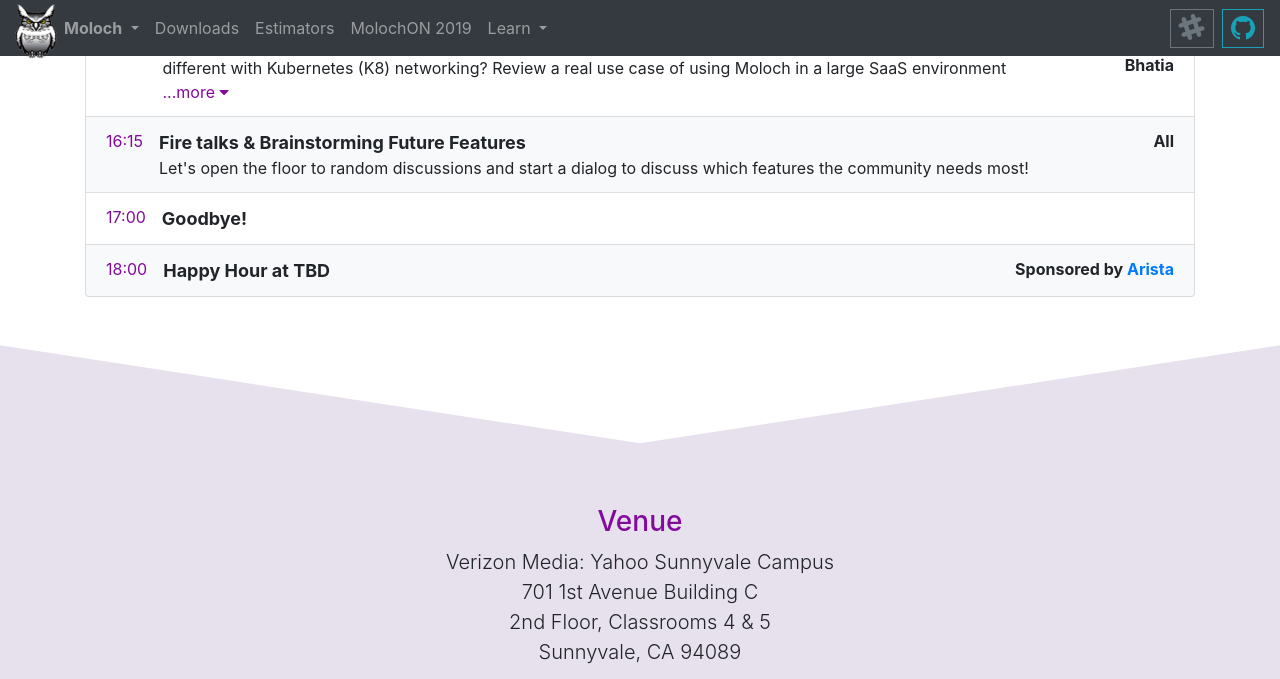
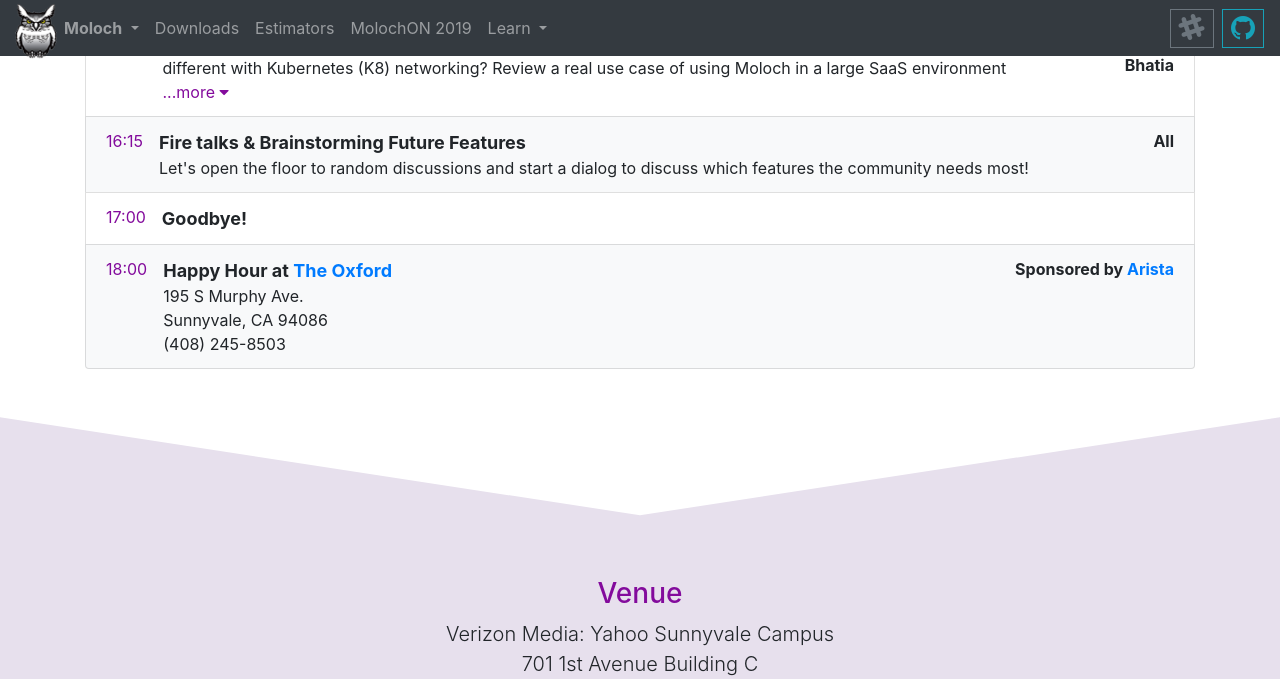
Before and after one commit to aol/molochweb, a Jekyll site: the page built from on.html, in a window 1280 px wide and 900 px high, scrolled down 2161 px, cut to the strip 0-679 px from the top of the window. Built offline with Jekyll 4.4.1, drawn with Linux system fonts in a browser that asks for light colours.

Commit message:
add happy hour location to molochon agenda

```diff
--- a/on.html
+++ b/on.html
@@ -494,17 +494,15 @@
                   <div class="mr-auto purp-text">18:00</div>
                   <div class="pl-3 flex-fill agenda-title">
                     Happy Hour at
-                    TBD
-                    <!-- TODO where's HH? -->
-                    <!-- <a href="https://www.bungalowlakehouse.com/"
+                    <a href="http://www.theoxfordca.com/"
                       class="no-decoration">
-                      Bungalow Lakehouse
+                      The Oxford
                     </a>
                     <div class="more-info">
-                      46116 Lake Center Plaza<br>
-                      Sterling, VA 20165<br>
-                      (703) 430-7625
-                    </div> -->
+                      195 S Murphy Ave.<br>
+                      Sunnyvale, CA 94086<br>
+                      (408) 245-8503
+                    </div>
                   </div>
                   <strong>
                     Sponsored by
```
